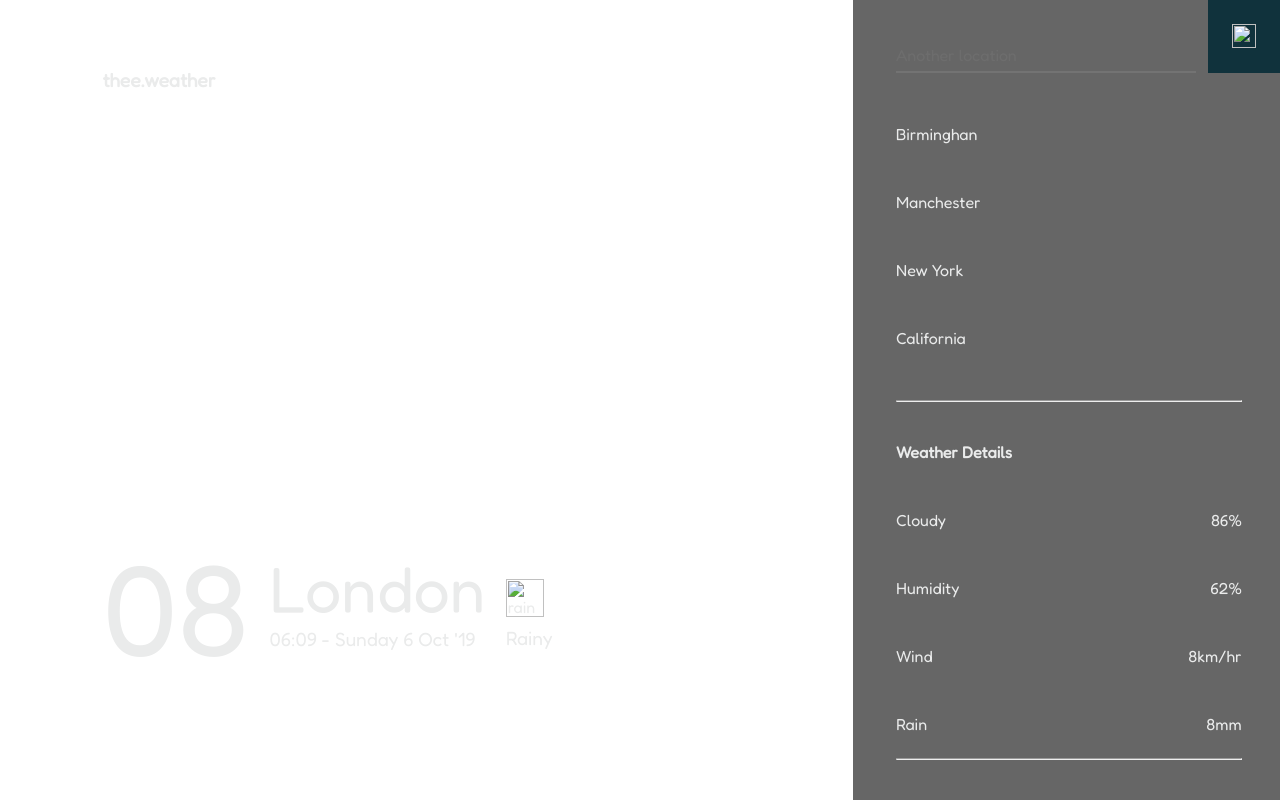
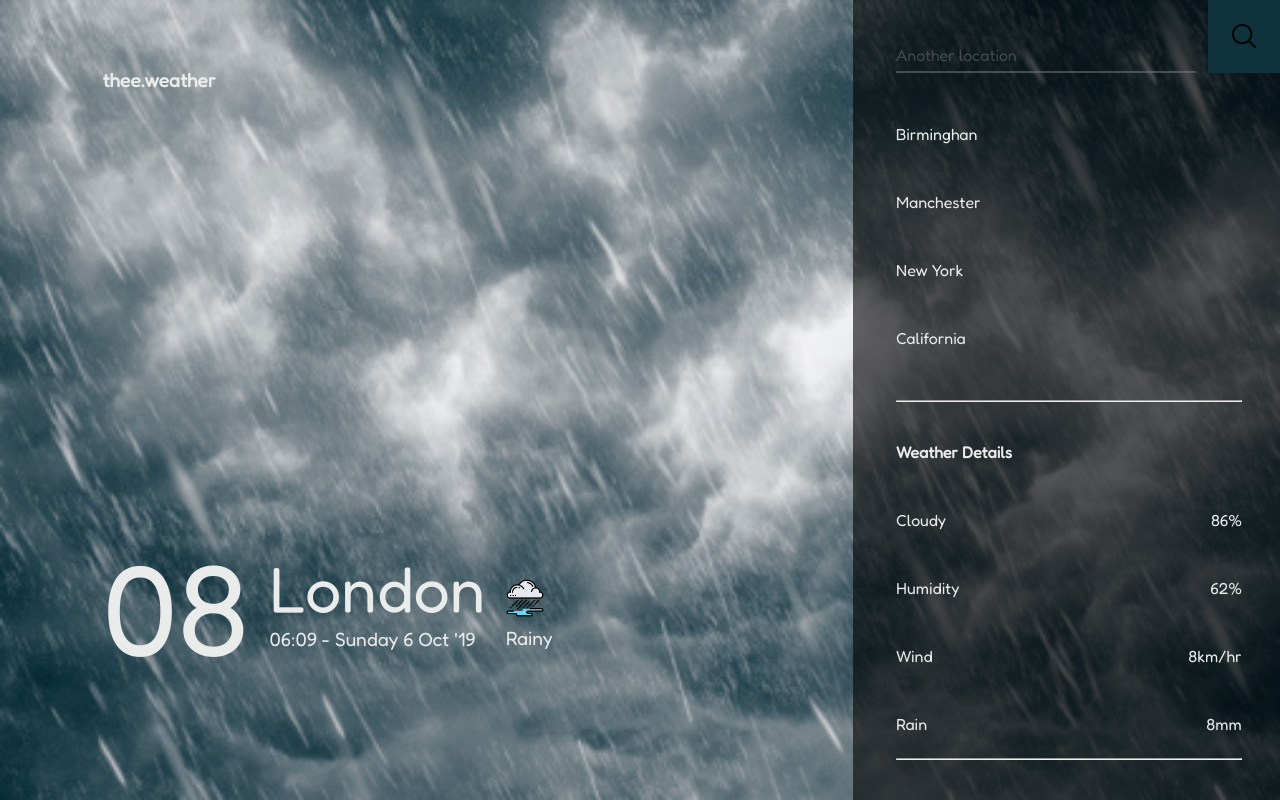
Before and after one commit to Esther-art-web/thee.weather, a plain HTML site: page index.html in a window 1280 px wide. Drawn offline with Linux system fonts and the light colour scheme; the site is published under a folder, as on GitHub Pages, so addresses that start at the root find nothing.

Commit message:
modified path to background image

```diff
--- a/css/style.css
+++ b/css/style.css
@@ -11,7 +11,7 @@
     min-width: 922px;
     display: flex;
     flex-direction: row;
-    background-image: url('/img/weather-bg-rain.jpg') ;
+    background-image: url('../img/weather-bg-rain.jpg') ;
     background-repeat: no-repeat;
     background-size: cover;
 }
--- a/index.html
+++ b/index.html
@@ -22,7 +22,7 @@
 
                     </div>
                     <div class="weather-desc">
-                        <div ><img class="weather-icon" src="/icons/rain.png" alt="rain"></div>
+                        <div ><img class="weather-icon" src="icons/rain.png" alt="rain"></div>
                         <div class="weather-condition">Rainy</div>
                     </div>
                 </div>
@@ -32,7 +32,7 @@
             <div class="sidebar-content">
                 <form action="" class="search-section" >
                     <input type="text"  name="location" id="search-location" placeholder="Another location" >
-                    <button disabled="disabled"><img src="/icons/search.png" class="search-icon" alt="search"></button>
+                    <button disabled="disabled"><img src="icons/search.png" class="search-icon" alt="search"></button>
                 </form>
                 <div class="sidebar-main-content">
                     <div class="relative-locations">
```
